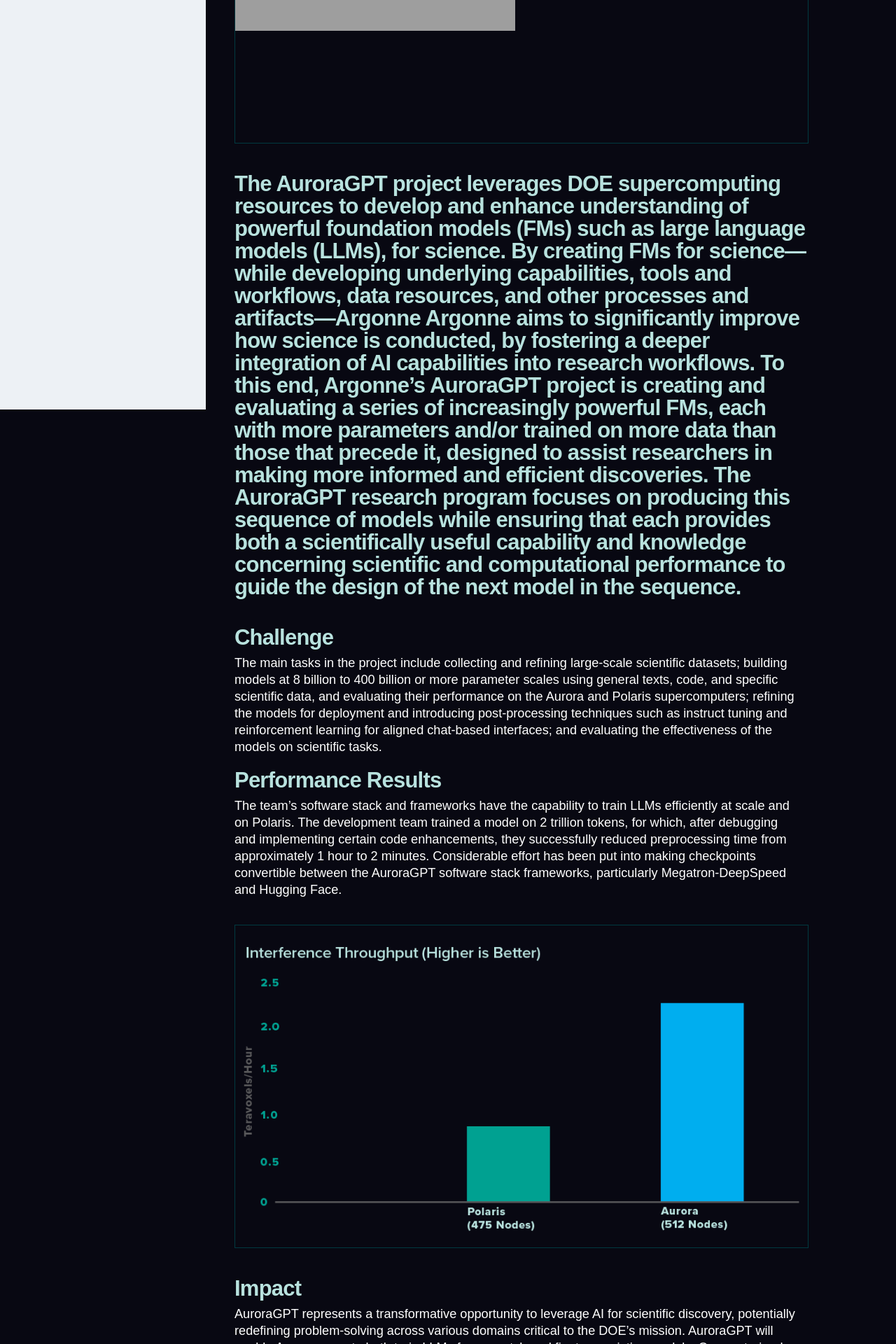
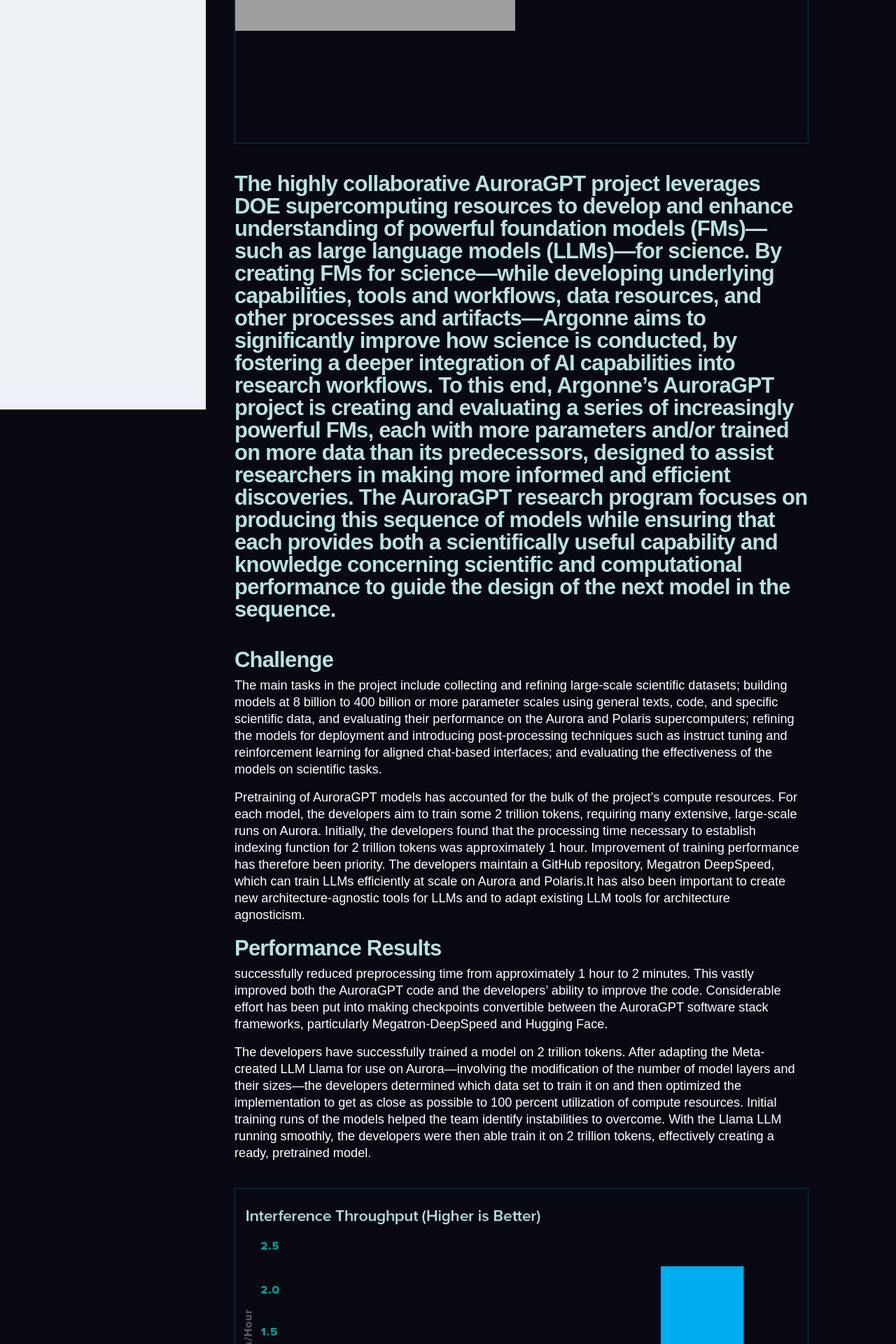
Before and after one commit to argonne-lcf/AR2024, a Jekyll site: the page built from _performancehighlights/auroragpt.md, in a window 1280 px wide. Shown: the part 759-2679 px from the top of the page at 70% size. Built offline with Jekyll 4.4.1, drawn with Linux system fonts in a browser that asks for light colours; some web fonts are replaced; some of the changed text lies outside the part shown.

Commit message:
Update auroragpt.md
updated body text

```diff
--- a/_performancehighlights/auroragpt.md
+++ b/_performancehighlights/auroragpt.md
@@ -15,24 +15,30 @@
 ---
 
 {% include txt-intro.html
-    blurb = "The AuroraGPT project leverages DOE supercomputing resources to develop and enhance understanding of powerful foundation models (FMs) such as large language models (LLMs), for science. By creating FMs for science—while developing underlying capabilities, tools and workflows, data resources, and other processes and artifacts—Argonne Argonne aims to significantly improve how science is conducted, by fostering a deeper integration of AI capabilities into research workflows. To this end, Argonne’s AuroraGPT project is creating and evaluating a series of increasingly powerful FMs, each with more parameters and/or trained on more data than those that precede it, designed to assist researchers in making more informed and efficient discoveries. The AuroraGPT research program focuses on producing this sequence of models while ensuring that each provides both a scientifically useful capability and knowledge concerning scientific and computational performance to guide the design of the next model in the sequence.
+    blurb = "The highly collaborative AuroraGPT project leverages DOE supercomputing resources to develop and enhance understanding of powerful foundation models (FMs)— such as large language models (LLMs)—for science.
+
+By creating FMs for science—while developing underlying capabilities, tools and workflows, data resources, and other processes and artifacts—Argonne aims to significantly improve how science is conducted, by fostering a deeper integration of AI capabilities into research workflows. To this end, Argonne’s AuroraGPT project is creating and evaluating a series of increasingly powerful FMs, each with more parameters and/or trained on more data than its predecessors, designed to assist researchers in making more informed and efficient discoveries. The AuroraGPT research program focuses on producing this sequence of models while ensuring that each provides both a scientifically useful capability and knowledge concerning scientific and computational performance to guide the design of the next model in the sequence.
 "
 %}
 
 
 
 ## Challenge
+The main tasks in the project include collecting and refining large-scale scientific datasets; building models at 8 billion to 400 billion or more parameter scales using general texts, code, and specific scientific data, and evaluating their performance on the Aurora and Polaris supercomputers; refining the models for deployment and introducing post-processing techniques such as instruct tuning and reinforcement learning for aligned chat-based interfaces; and evaluating the effectiveness of the models on scientific tasks.
 
-The main tasks in the project include collecting and refining large-scale scientific datasets; building models at 8 billion to 400 billion or more parameter scales using general texts, code, and specific scientific data, and evaluating their performance on the Aurora and Polaris supercomputers; refining the models for deployment and introducing post-processing techniques such as instruct tuning and reinforcement learning for aligned chat-based interfaces; and evaluating the effectiveness of the models on scientific tasks.
+Pretraining of AuroraGPT models has accounted for the bulk of the project’s compute resources. For each model, the developers aim to train some 2 trillion tokens, requiring many extensive, large-scale runs on Aurora. Initially, the developers found that the processing time necessary to establish indexing function for 2 trillion tokens was approximately 1 hour. Improvement of training performance has therefore been priority. The developers maintain a GitHub repository, Megatron DeepSpeed, which can train LLMs efficiently at scale on Aurora and Polaris.It has also been important to create new architecture-agnostic tools for LLMs and to adapt existing LLM tools for architecture agnosticism.
+
 
 
 ## Performance Results
-The team’s software stack and frameworks have the capability to train LLMs efficiently at scale and on Polaris. The development team trained a model on 2 trillion tokens, for which, after  debugging and implementing certain code enhancements, they successfully reduced preprocessing time from approximately 1 hour to 2 minutes. Considerable effort has been put into making checkpoints convertible between the AuroraGPT software stack frameworks, particularly Megatron-DeepSpeed and Hugging Face.
+successfully reduced preprocessing time from approximately 1 hour to 2 minutes. This vastly improved both the AuroraGPT code and the developers’ ability to improve the code. Considerable effort has been put into making checkpoints convertible between the AuroraGPT software stack frameworks, particularly Megatron-DeepSpeed and Hugging Face.
+
+The developers have successfully trained a model on 2 trillion tokens. After adapting the Meta-created LLM Llama for use on Aurora—involving the modification of the number of model layers and their sizes—the developers determined which data set to train it on and then optimized the implementation to get as close as possible to 100 percent utilization of compute resources. Initial training runs of the models helped the team identify instabilities to overcome. With the Llama LLM running smoothly, the developers were then able train it on 2 trillion tokens, effectively creating a ready, pretrained model.
+
 
 {% include media-img.html
    source= "Chart_Connectome_.png"
 %}
 
 ## Impact
-
-AuroraGPT represents a transformative opportunity to leverage AI for scientific discovery, potentially redefining problem-solving across various domains critical to the DOE’s mission. AuroraGPT will enable Aurora users to both train LLMs from scratch and finetune existing models. One pretrained model—trained on 2 trillion tokens—is already complete, providing Aurora users with a framework for deploying off-the-shelf LLMs for science campaigns and helping accelerate the pace of research while expanding the technology’s accessibility. The work has the potential to improve significantly how science is conducted by fostering a deeper integration of AI capabilities into research workflows.
+potentially redefining problem-solving across various domains critical to the DOE’s mission. AuroraGPT will enable Aurora users to both train LLMs from scratch and finetune existing models. One pretrained model—trained on 2 trillion tokens—is already complete, providing Aurora users with a framework for deploying off-the-shelf LLMs for science campaigns and helping accelerate the pace of research while expanding the technology’s accessibility and deepening AI implementation in workflows.
```
